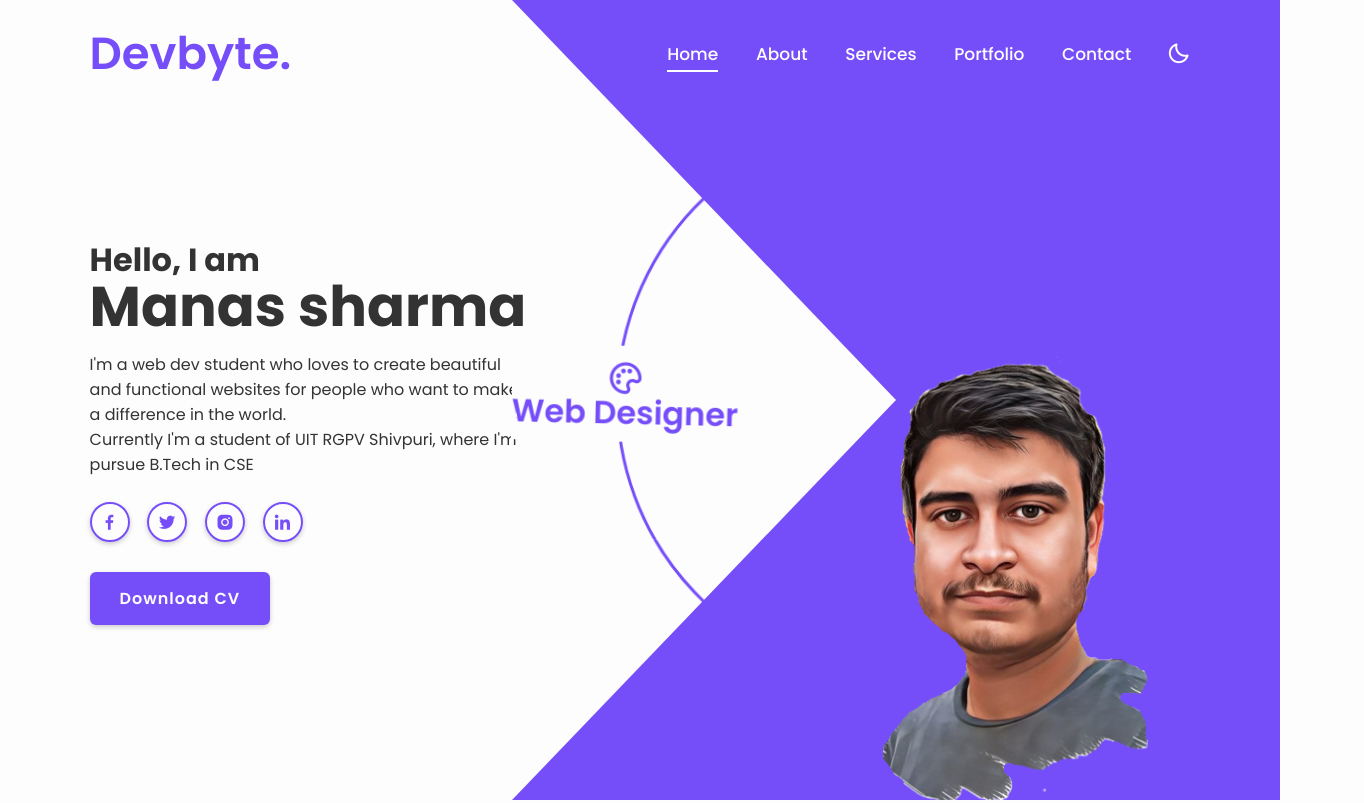
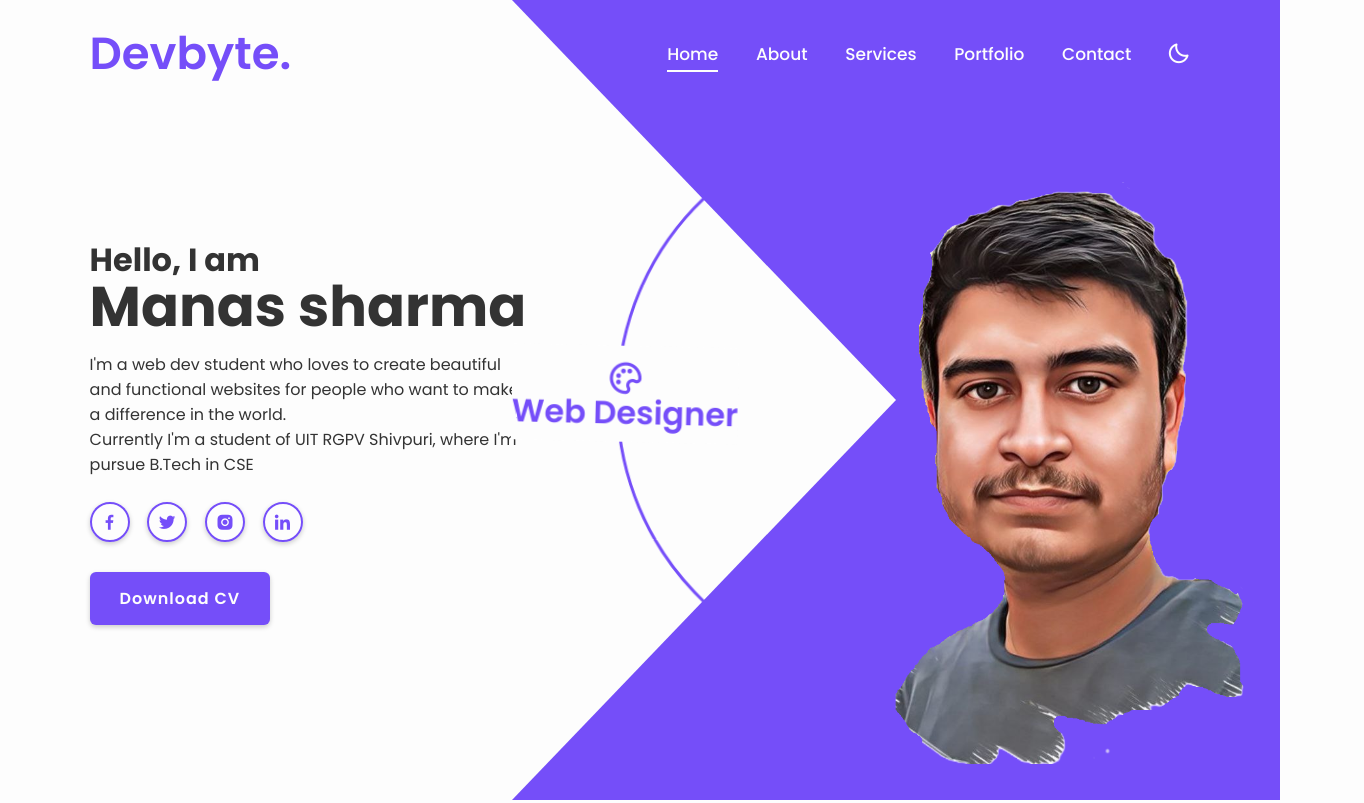
Before and after one commit to manas1376/Devbyte, a plain HTML site: page index.html in a window 1280 px wide. Shown: the top 803 px of the page, 1364 px wide, since content can reach past the window. Drawn offline with nearby package versions, Linux system fonts and the light colour scheme.

Commit message:
Update style.css

```diff
--- a/style.css
+++ b/style.css
@@ -288,11 +288,11 @@ section {
 
 .home-img img {
     position: absolute;
-    bottom: 0;
-    right: 40px;
+    bottom: 36px;
+    right: -84px;
     pointer-events: none;
-    max-width: 480px;
-    max-height: 100vh;
+    max-width: 630px;
+    max-height: 666px;
 }
 
 span {
```
